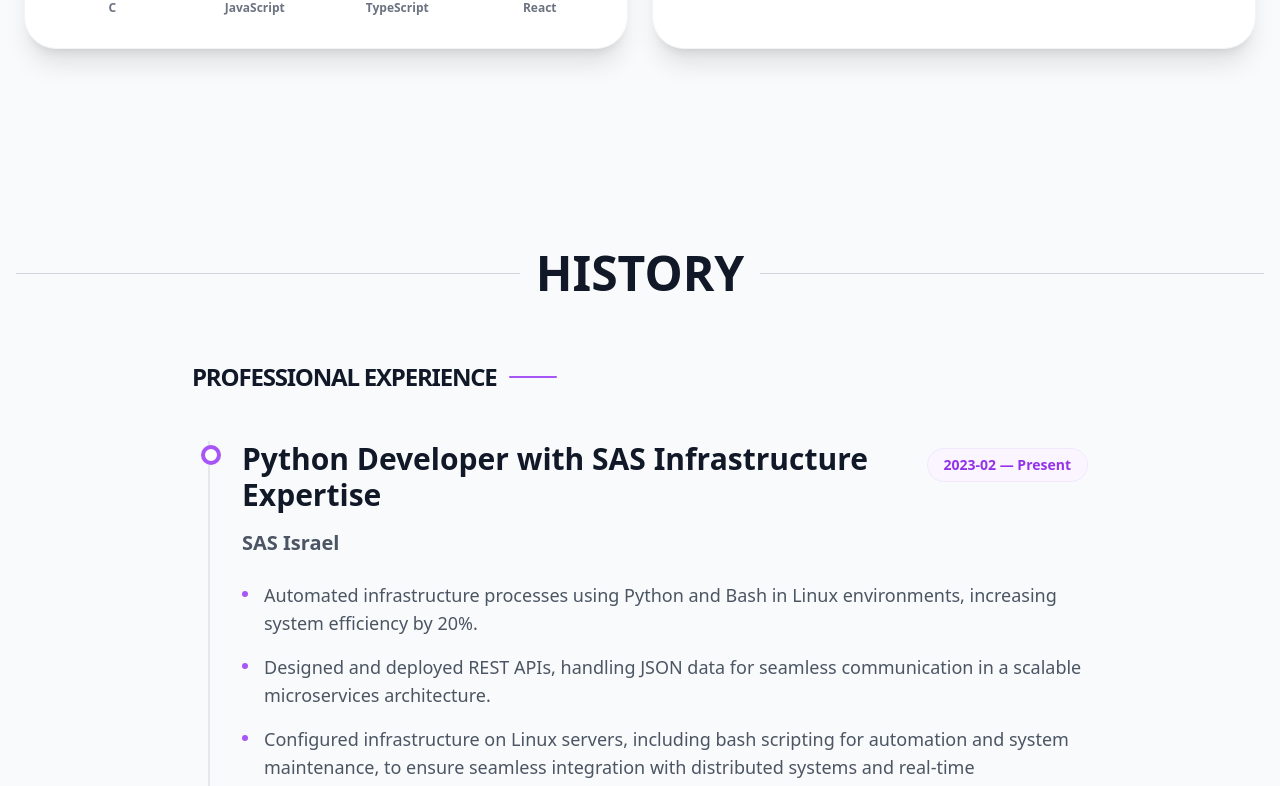
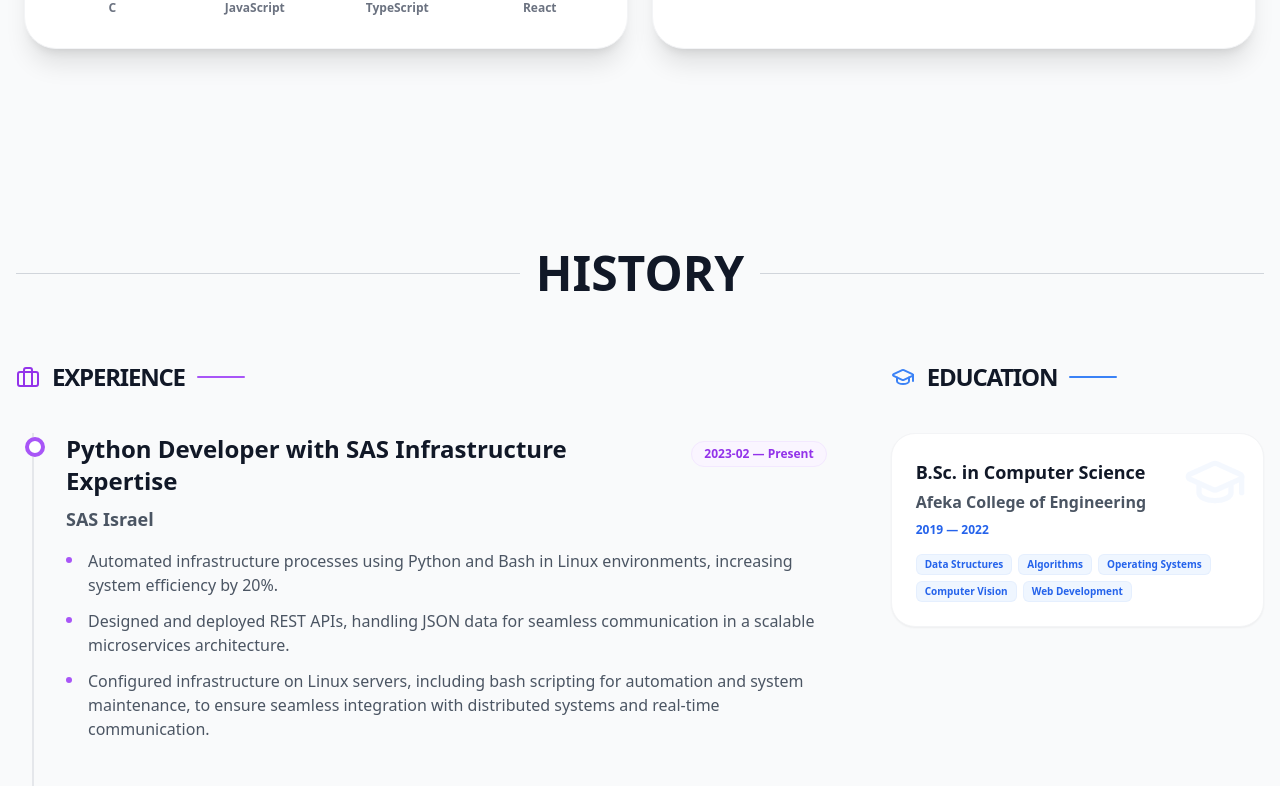
Before and after one commit to talco318/portfolio, a React (Vite) app: page / in a window 1280 px wide. Shown: the part 1995-2781 px from the top of the page. Built offline with nearby package versions, Linux system fonts and the light colour scheme.

Commit message:
feat(education): restore and enhance education section within professional history

```diff
--- a/src/components/ExperienceSection.tsx
+++ b/src/components/ExperienceSection.tsx
@@ -1,8 +1,10 @@
-import { Experience } from "../data/portfolio.ts";
+import { Experience, Education } from "../data/portfolio.ts";
 import { motion } from "framer-motion";
+import { GraduationCap, Briefcase } from 'lucide-react';
 
 interface ExperienceSectionProps {
     experience: Experience[];
+    education: Education[];
 }
 
 const containerVariants = {
@@ -15,16 +17,11 @@ const cardVariants = {
     visible: { opacity: 1, x: 0, transition: { duration: 0.5, ease: 'easeOut' } },
 };
 
-const listItemVariants = {
-    hidden: { opacity: 0, x: -10 },
-    visible: { opacity: 1, x: 0, transition: { duration: 0.3 } },
-};
-
-const ExperienceSection = ({ experience }: ExperienceSectionProps) => {
+const ExperienceSection = ({ experience, education }: ExperienceSectionProps) => {
     return (
         <section id="experience" className="py-16 md:py-24 bg-gray-50 dark:bg-[#0f172a]/50">
             <div className="max-w-7xl mx-auto px-4">
-                {/* Header */}
+                {/* Section Header */}
                 <motion.div
                     className="flex items-center gap-4 mb-10 md:mb-16"
                     initial={{ opacity: 0, y: 20 }}
@@ -37,55 +34,86 @@ const ExperienceSection = ({ experience }: ExperienceSectionProps) => {
                     <div className="h-px bg-gray-300 dark:bg-gray-700 flex-1" />
                 </motion.div>
 
-                <div className="max-w-4xl mx-auto">
-                    <div className="flex items-center gap-3 mb-12">
-                        <h3 className="text-2xl font-bold text-gray-900 dark:text-white uppercase tracking-tighter">Professional Experience</h3>
+                <div className="grid grid-cols-1 lg:grid-cols-3 gap-12 lg:gap-16">
+                    {/* Experience Column */}
+                    <div className="lg:col-span-2">
+                        <div className="flex items-center gap-3 mb-10">
+                            <Briefcase className="w-6 h-6 text-purple-600" />
+                            <h3 className="text-2xl font-bold text-gray-900 dark:text-white uppercase tracking-tighter">Experience</h3>
                             <div className="h-0.5 bg-purple-500 w-12 rounded-full" />
                         </div>
 
                         <motion.div
-                        className="relative border-l-2 border-gray-200 dark:border-gray-800 ml-4 pl-8 space-y-16"
+                            className="relative border-l-2 border-gray-200 dark:border-gray-800 ml-4 pl-8 space-y-12"
                             variants={containerVariants}
                             initial="hidden"
                             whileInView="visible"
                             viewport={{ once: true, amount: 0.1 }}
                         >
                             {experience.map((exp) => (
-                            <motion.div
-                                key={exp.id}
-                                className="relative group"
-                                variants={cardVariants}
-                            >
+                                <motion.div key={exp.id} className="relative group" variants={cardVariants}>
                                     <div className="absolute -left-[41px] top-1 w-5 h-5 bg-white dark:bg-slate-900 border-4 border-purple-500 rounded-full z-10 group-hover:scale-125 transition-transform" />
 
-                                <div className="flex flex-col md:flex-row md:items-baseline justify-between mb-4 gap-2">
-                                    <h4 className="text-2xl md:text-3xl font-black text-gray-900 dark:text-white leading-tight">
+                                    <div className="flex flex-col md:flex-row md:items-baseline justify-between mb-2 gap-2">
+                                        <h4 className="text-xl md:text-2xl font-black text-gray-900 dark:text-white leading-tight">
                                             {exp.position}
                                         </h4>
-                                    <span className="text-sm font-black text-purple-600 dark:text-purple-400 whitespace-nowrap px-4 py-1.5 bg-purple-50 dark:bg-purple-900/20 rounded-full border border-purple-100 dark:border-purple-800/30">
+                                        <span className="text-xs font-black text-purple-600 dark:text-purple-400 whitespace-nowrap px-3 py-1 bg-purple-50 dark:bg-purple-900/20 rounded-full border border-purple-100 dark:border-purple-800/30">
                                             {exp.startDate} — {exp.endDate}
                                         </span>
                                     </div>
+                                    <p className="text-lg font-bold text-gray-600 dark:text-gray-400 mb-4">{exp.company}</p>
 
-                                <p className="text-xl font-bold text-gray-600 dark:text-gray-400 mb-6">
-                                    {exp.company}
-                                </p>
-
-                                <motion.ul className="space-y-4">
+                                    <ul className="space-y-3">
                                         {exp.achievements.map((achievement, idx) => (
-                                        <motion.li
-                                            key={idx}
-                                            className="flex items-start gap-4 text-gray-600 dark:text-gray-300 text-base md:text-lg leading-relaxed"
-                                            variants={listItemVariants}
-                                        >
-                                            <span className="mt-2.5 w-1.5 h-1.5 rounded-full bg-purple-500 shrink-0" />
+                                            <li key={idx} className="flex items-start gap-4 text-gray-600 dark:text-gray-300 text-sm md:text-base leading-relaxed">
+                                                <span className="mt-2 w-1.5 h-1.5 rounded-full bg-purple-500 shrink-0" />
                                                 {achievement}
-                                        </motion.li>
+                                            </li>
                                         ))}
-                                </motion.ul>
+                                    </ul>
                                 </motion.div>
                             ))}
                         </motion.div>
+                    </div>
+
+                    {/* Education Column */}
+                    <div className="lg:col-span-1">
+                        <div className="flex items-center gap-3 mb-10">
+                            <GraduationCap className="w-6 h-6 text-blue-500" />
+                            <h3 className="text-2xl font-bold text-gray-900 dark:text-white uppercase tracking-tighter">Education</h3>
+                            <div className="h-0.5 bg-blue-500 w-12 rounded-full" />
+                        </div>
+
+                        <div className="space-y-8">
+                            {education.map((edu, idx) => (
+                                <motion.div
+                                    key={idx}
+                                    className="p-6 rounded-3xl bg-white dark:bg-gray-800/50 border border-gray-100 dark:border-gray-800 shadow-sm hover:shadow-md transition-shadow relative overflow-hidden group"
+                                    initial={{ opacity: 0, scale: 0.9 }}
+                                    whileInView={{ opacity: 1, scale: 1 }}
+                                    viewport={{ once: true }}
+                                >
+                                    <div className="absolute top-0 right-0 p-4 opacity-5 group-hover:opacity-10 transition-opacity">
+                                        <GraduationCap className="w-16 h-16 text-blue-500" />
+                                    </div>
+                                    <h4 className="text-lg font-black text-gray-900 dark:text-white mb-1 group-hover:text-blue-500 transition-colors">{edu.degree}</h4>
+                                    <p className="text-base font-bold text-gray-600 dark:text-gray-400 mb-2">{edu.school}</p>
+                                    <p className="text-xs font-black text-blue-600 dark:text-blue-400 mb-4">{edu.years}</p>
+
+                                    {edu.coursework && (
+                                        <div className="flex flex-wrap gap-1.5 mt-4">
+                                            {edu.coursework.map(course => (
+                                                <span key={course} className="px-2 py-0.5 text-[10px] font-bold bg-blue-50 dark:bg-blue-900/20 text-blue-600 dark:text-blue-300 rounded-md border border-blue-100/50 dark:border-blue-800/30">
+                                                    {course}
+                                                </span>
+                                            ))}
+                                        </div>
+                                    )}
+                                </motion.div>
+                            ))}
+                        </div>
+                    </div>
                 </div>
             </div>
         </section>
--- a/src/components/MainPage.tsx
+++ b/src/components/MainPage.tsx
@@ -27,6 +27,7 @@ function App() {
             {/* Experience Section */}
             <ExperienceSection
                 experience={portfolioData.experience}
+                education={portfolioData.education}
             />
 
             {/* Projects Section */}
--- a/src/data/portfolio.ts
+++ b/src/data/portfolio.ts
@@ -17,6 +17,13 @@ export interface Experience {
   endDate: string;
   description: string;
   achievements: string[];
+}
+
+export interface Education {
+  degree: string;
+  school: string;
+  years: string;
+  coursework?: string[];
 }
 
 export interface Skill {
@@ -50,6 +57,7 @@ export interface PortfolioData {
   skills: Skill[];
   projects: Project[];
   experience: Experience[];
+  education: Education[];
 }
 
 export interface SocialLinks {
@@ -70,7 +78,7 @@ export const portfolioData: PortfolioData = {
       "B.Sc. in Computer Science 🎓"
     ],
     email: "talcohen318@gmail.com",
-    location: "Tel Aviv, Israel",
+    location: "Israel",
     locationDetail: "Remote-first mindset",
     githubUsername: "talco318",
     backgroundImage: "https://lh3.googleusercontent.com/d/1_Geshyn3WEDM7U9UnDuDZYbUhngvysLj",
@@ -151,9 +159,9 @@ export const portfolioData: PortfolioData = {
     {
       id: "4",
       title: "ParkHere Bot",
-      description: "- Developed a Telegram Bot for parking detection using Python and the YOLOv5 computer vision algorithm.\n"+
+      description: "- Developed a Telegram Bot for parking detection using Python and the YOLOv5 computer vision algorithm.\n" +
         "- Integrated Firebase for data storage and Google Maps API for real-time navigation to enhance parking search efficiency.",
-      technologies: ["Python","YOLOv5 (Computer vision)",],
+      technologies: ["Python", "YOLOv5 (Computer vision)",],
       image: "https://lh3.googleusercontent.com/d/1TL7nPjQNMnlR9pSUtd5aJKRYuVfimc1B",
       githubUrl: "https://github.com/talco318/ParkHere_FinalProject",
       category: "AI/ML"
@@ -187,5 +195,13 @@ export const portfolioData: PortfolioData = {
         "Enhanced system stability through troubleshooting and performance optimizations."
       ]
     }
+  ],
+  education: [
+    {
+      degree: "B.Sc. in Computer Science",
+      school: "Afeka College of Engineering",
+      years: "2019 — 2022",
+      coursework: ["Data Structures", "Algorithms", "Operating Systems", "Computer Vision", "Web Development"]
+    }
   ]
 };
```
Lines whose indentation alone changed are shown as unchanged.
